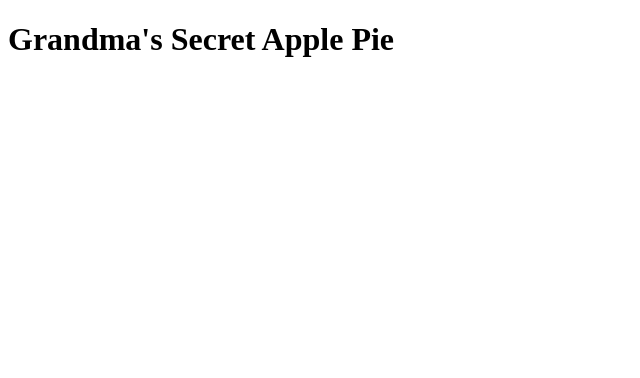
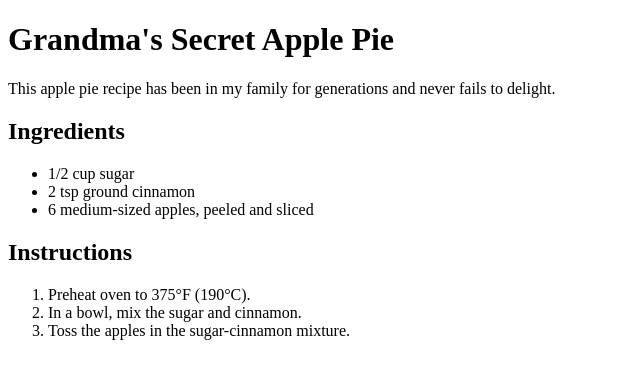
Before and after one commit to MohammadSajjadHossain9648/test-repo-using-surge-hosting, a plain HTML site: page index.html in a window 1280 px wide. Shown: the whole page, without its empty margins (0-640 px from the left). Drawn offline with Linux system fonts and the light colour scheme.

Commit message:
Add HTML part for main section

```diff
--- a/index.html
+++ b/index.html
@@ -10,5 +10,26 @@
     <header>
         <h1>Grandma's Secret Apple Pie</h1>
     </header>
+    <main>
+        <section class="introduction">
+            <p>This apple pie recipe has been in my family for generations and never fails to delight.</p>
+        </section>
+        <section class="ingredients">
+            <h2>Ingredients</h2>
+            <ul>
+                <li>1/2 cup sugar</li>
+                <li>2 tsp ground cinnamon</li>
+                <li>6 medium-sized apples, peeled and sliced</li>
+            </ul>
+        </section>
+        <section class="instructions">
+            <h2>Instructions</h2>
+            <ol>
+                <li>Preheat oven to 375°F (190°C).</li>
+                <li>In a bowl, mix the sugar and cinnamon.</li>
+                <li>Toss the apples in the sugar-cinnamon mixture.</li>
+            </ol>
+        </section>
+    </main>
 </body>
 </html>
```
